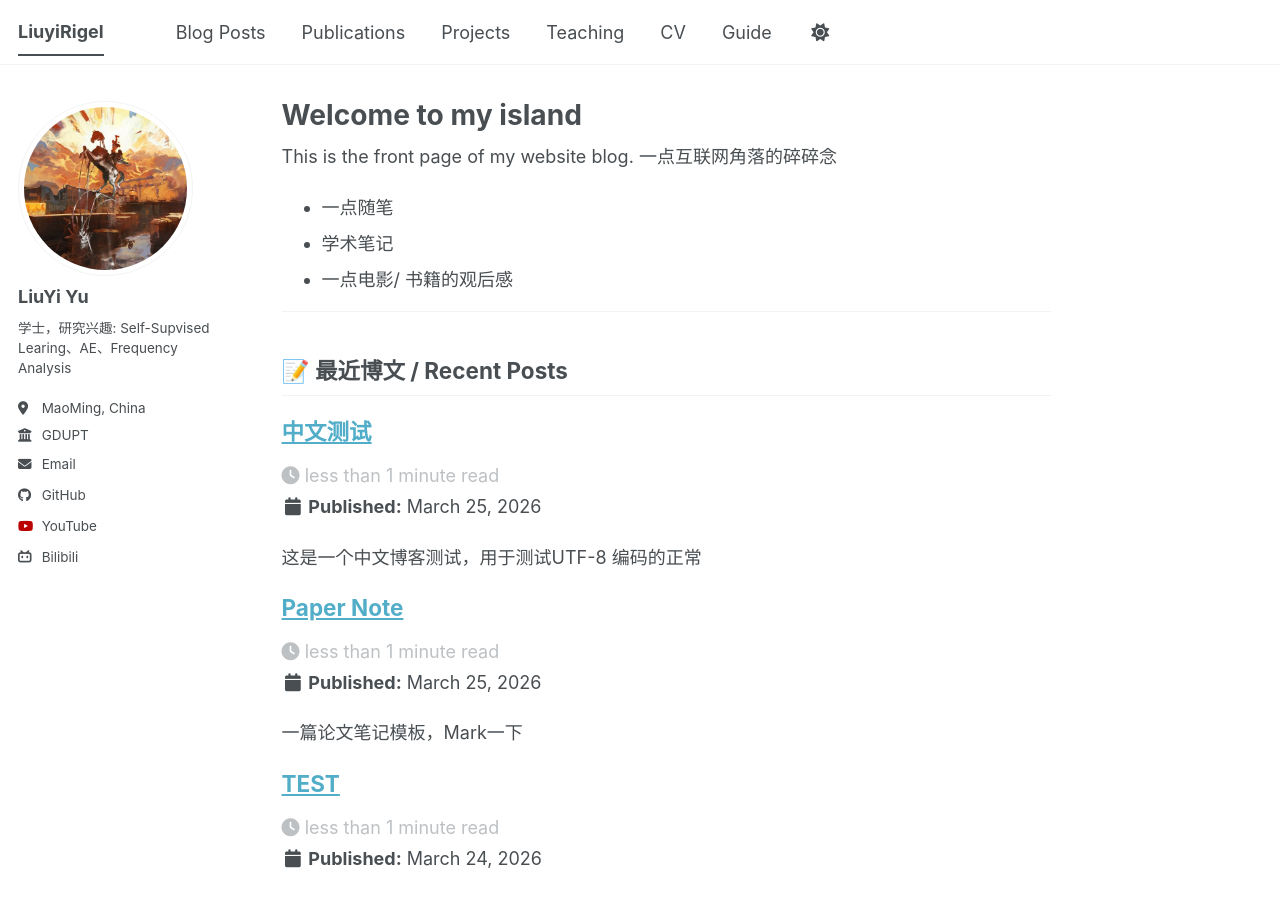
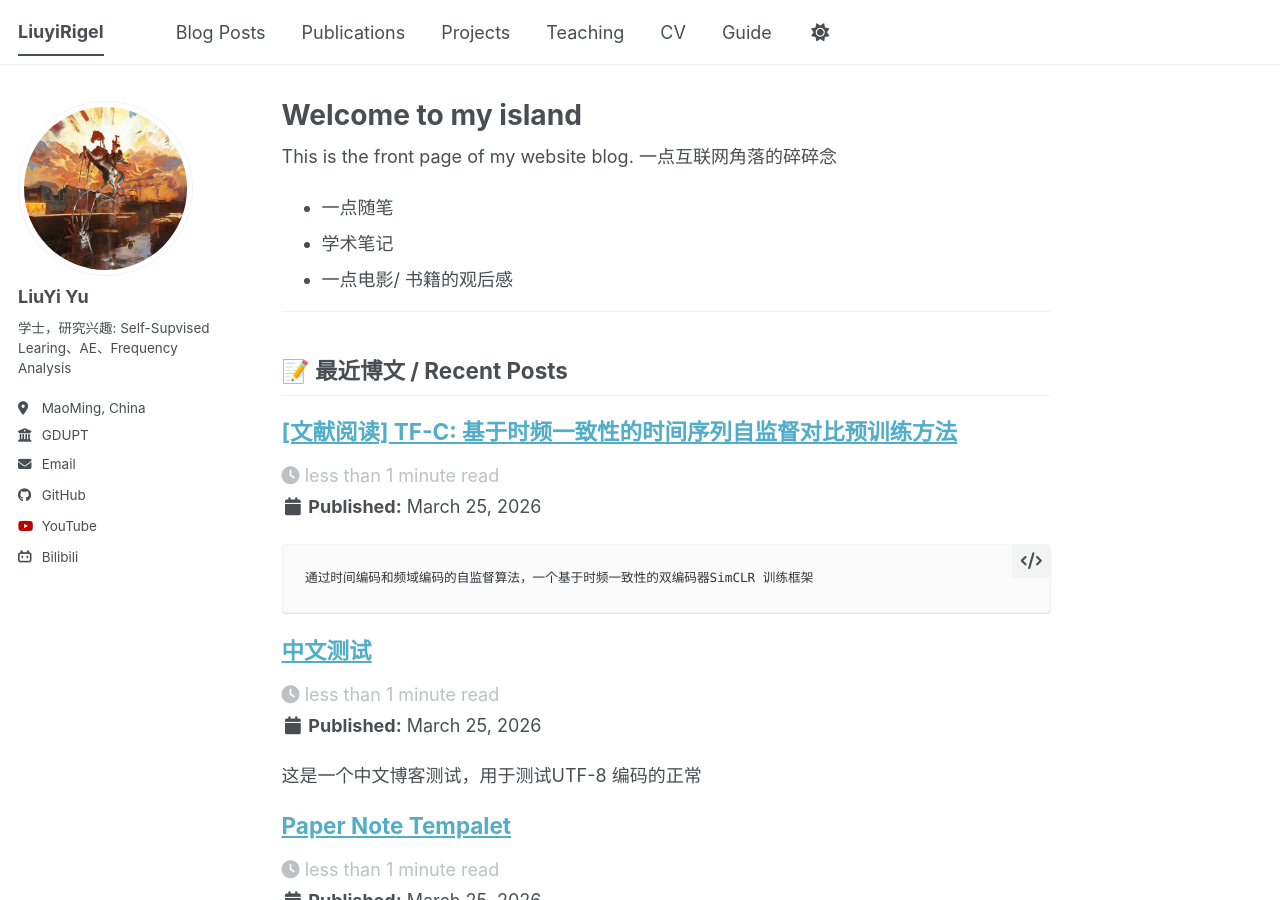
Before and after one commit to LiuyiRigel/LiuyiRigel.github.io, a Jekyll site: the page built from _pages/about.md, in a window 1280 px wide and 900 px high. Built offline with Jekyll 4.4.1, drawn with Linux system fonts in a browser that asks for light colours; a script bundle is joined from its source files by our own code; library files that are not in the unit come from our copies.

Commit message:
renamed:    _posts/2026-03-25-Paper-not-1.md -> _posts/2026-03-25-Paper-note-1.md 	new file:   _posts/2026-03-25-paper-note-2.md

```diff
--- /dev/null
+++ b/_posts/2026-03-25-Paper-note-1.md
@@ -0,0 +1,33 @@
+---
+title: 'Paper Note Tempalet'
+date: 2026-03-25
+permalink: /posts/2026/03/paper-note-1/
+tags:
+  - PaperNote
+  - Tempalet
+---
+一篇论文笔记模板，Mark一下
+
+## Summary
+写完笔记之后最后填，概述文章的内容，以后查阅笔记的时候先看这一段。注：写文章summary切记需要通过自己的思考，用自己的语言描述。忌讳直接Ctrl + c原文。
+
+## Research Objective(s)
+作者的研究目标是什么？
+
+## Background / Problem Statement
+研究的背景以及问题陈述：作者需要解决的问题是什么？
+
+## Method(s)
+作者解决问题的方法/算法是什么？是否基于前人的方法？基于了哪些？
+
+## Evaluation
+作者如何评估自己的方法？实验的setup是什么样的？感兴趣实验数据和结果有哪些？有没有问题或者可以借鉴的地方？
+
+## Conclusion
+作者给出了哪些结论？哪些是strong conclusions, 哪些又是weak的conclusions（即作者并没有通过实验提供evidence，只在discussion中提到；或实验的数据并没有给出充分的evidence）?
+
+## Notes(optional)
+不在以上列表中，但需要特别记录的笔记。
+
+## References(optional)
+列出相关性高的文献，以便之后可以继续track下去。
--- a/_posts/2026-03-25-Paper-not-1.md
+++ b/_posts/2026-03-25-paper-note-2.md
@@ -1,12 +1,14 @@
 ---
-title: 'Paper Note'
+title: '[文献阅读] TF-C: 基于时频一致性的时间序列自监督对比预训练方法'
 date: 2026-03-25
-permalink: /posts/2026/03/paper-note-1/
+permalink: /posts/2026/03/paper-note-2/
 tags:
   - PaperNote
-  - Tempalet
+  - TFC
+  - Supervised-Learing
+  - SimCLR
 ---
-一篇论文笔记模板，Mark一下
+    通过时间编码和频域编码的自监督算法，一个基于时频一致性的双编码器SimCLR 训练框架
 
 ## Summary
 写完笔记之后最后填，概述文章的内容，以后查阅笔记的时候先看这一段。注：写文章summary切记需要通过自己的思考，用自己的语言描述。忌讳直接Ctrl + c原文。
```
